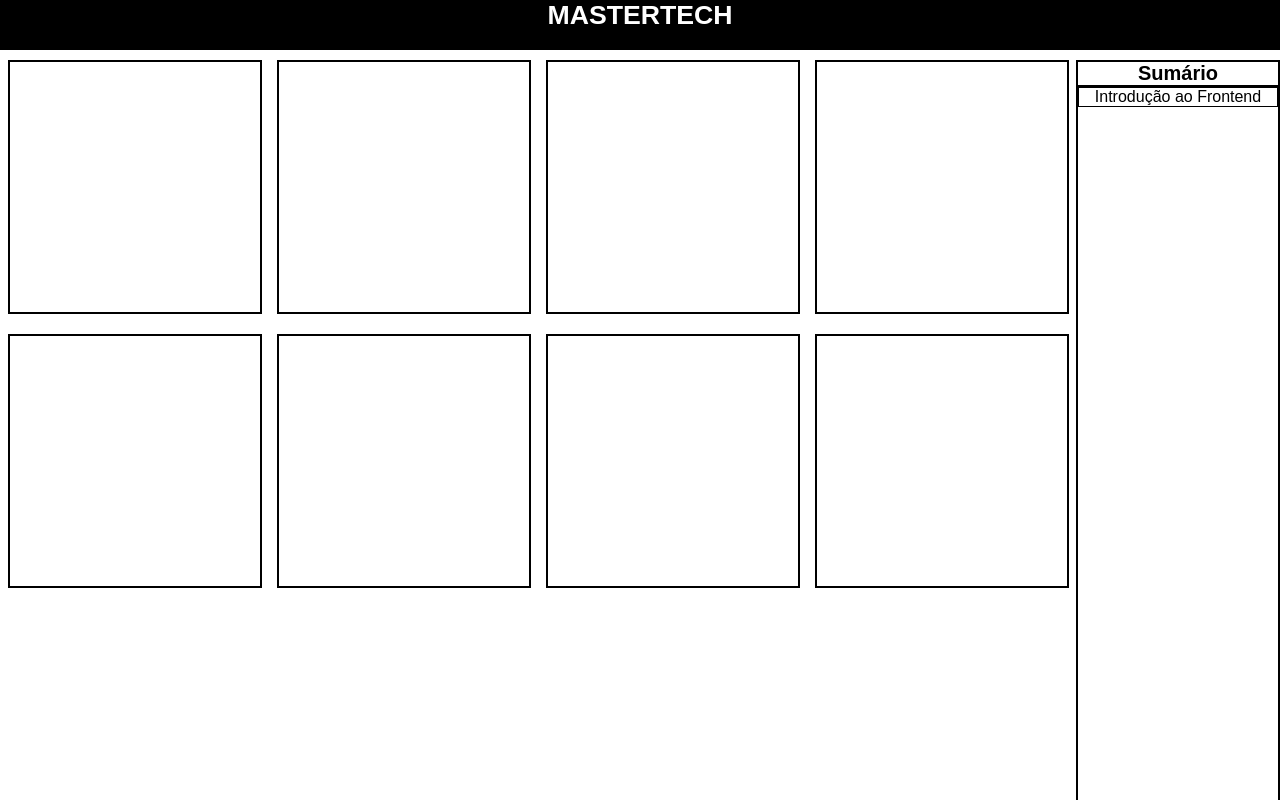
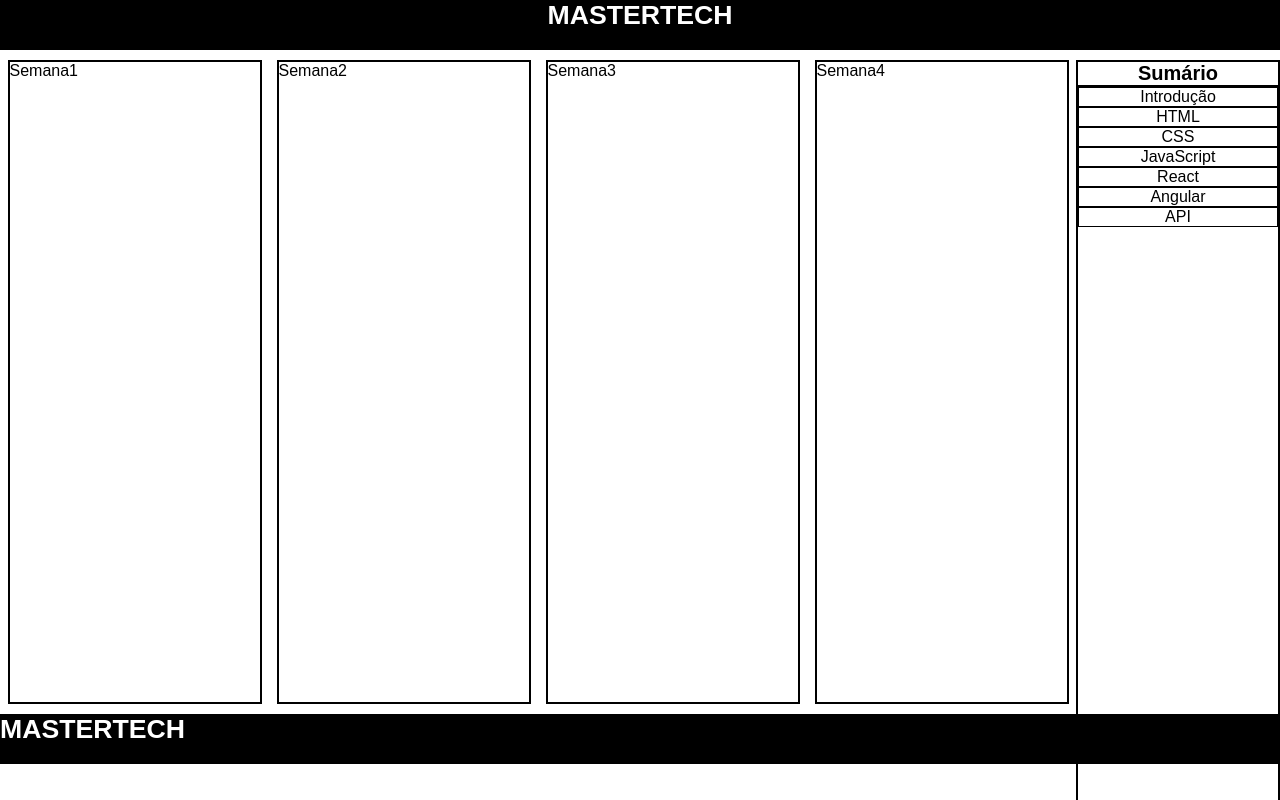
Before and after one commit to OseiasBeu/VirtualLibraryTech, a React (Create React App) app: page / in a window 1280 px wide. Built offline with nearby package versions, Linux system fonts and the light colour scheme.

Commit message:
Novo Layout

```diff
--- a/src/components/App.js
+++ b/src/components/App.js
@@ -2,7 +2,9 @@ import React, { Component } from 'react';
 import './App.css';
 import Header from './Header';
 import Sumario from './Sumario';
+import Capapai from './Capapai';
 import Livro from './Livro';
+import Rodape from './Rodape';
 
 
 class App extends Component {
@@ -11,9 +13,8 @@ class App extends Component {
       <div>
         <Header/>
         <Sumario/>
-        <Livro/>
-        <Livro/>
-
+        <Capapai/>
+        <Rodape/>
 
       </div>
 
--- /dev/null
+++ b/src/components/Capapai.css
@@ -0,0 +1,5 @@
+.capapai{
+    display:flex;
+    flex-wrap: wrap;
+    /* overflow-wrap: break-word; */
+}
--- /dev/null
+++ b/src/components/Capapai.js
@@ -0,0 +1,18 @@
+import React, {Component} from 'react';
+import Livro from './Livro'
+import './Capapai.css';
+
+class Capapai extends Component{
+    render(){
+        return(
+            <section className="capapai">
+                <Livro texto="Semana1"/>
+                <Livro texto="Semana2"/>
+                <Livro texto="Semana3"/>
+                <Livro texto="Semana4"/>
+            </section>
+        )
+    }
+}
+
+export default Capapai;
--- a/src/components/Livro.css
+++ b/src/components/Livro.css
@@ -6,10 +6,7 @@ flex-wrap: wrap;
 }
 .capa{
     width: 250px;
-    height: 250px;
+    height: 80vh;
     border: 2px solid black;
-    /* margin-top: 10px;
-    margin-left: auto; */
     margin: 10px auto;
-    /* margin:5px; */
 }
--- a/src/components/Livro.js
+++ b/src/components/Livro.js
@@ -4,12 +4,9 @@ import './Livro.css';
 class Livro extends Component{
     render(){
         return(
-            <section className="capapai">
-                <div className="capa"></div>
-                <div className="capa"></div>
-                <div className="capa"></div>
-                <div className="capa"></div>
-            </section>
+
+                <div className="capa">{this.props.texto}</div>
+
         );
     }
 
--- /dev/null
+++ b/src/components/Rodape.css
@@ -0,0 +1,16 @@
+footer{
+    background-color: black;
+    width: 100%;
+    height: 50px;
+    /* justify-items: center; */
+    margin: 0px;
+    /* text-align: center; */
+}
+
+
+h1{
+    text-transform: uppercase;
+    font-size: 20pt;
+    font-weight: bolder;
+    color: white;
+}
--- /dev/null
+++ b/src/components/Rodape.js
@@ -0,0 +1,14 @@
+import React,{Component} from 'react';
+import './Rodape.css';
+
+class Rodape extends Component{
+    render(){
+        return(
+            <footer>
+                <h1>Mastertech</h1>
+            </footer>
+
+        );
+    }
+}
+export default Rodape;
--- a/src/components/Sumario.css
+++ b/src/components/Sumario.css
@@ -3,9 +3,8 @@ aside{
     margin-top: 10px;
     float: right;
     border:2px solid black;
-    height: 100vh;
+    height: 100%;
     width: 200px;
-    overflow: hidden;
 }
 
 p{
--- a/src/components/Sumario.js
+++ b/src/components/Sumario.js
@@ -7,8 +7,13 @@ class Sumario extends Component{
         return(
             <aside>
                 <p>Sumário</p>
-                <Itemsumario item="Introdução ao Frontend"/>
-
+                <Itemsumario item="Introdução"/>
+                <Itemsumario item="HTML"/>
+                <Itemsumario item="CSS"/>
+                <Itemsumario item="JavaScript"/>
+                <Itemsumario item="React"/>
+                <Itemsumario item="Angular"/>
+                <Itemsumario item="API"/>
             </aside>
         )
     }
```
